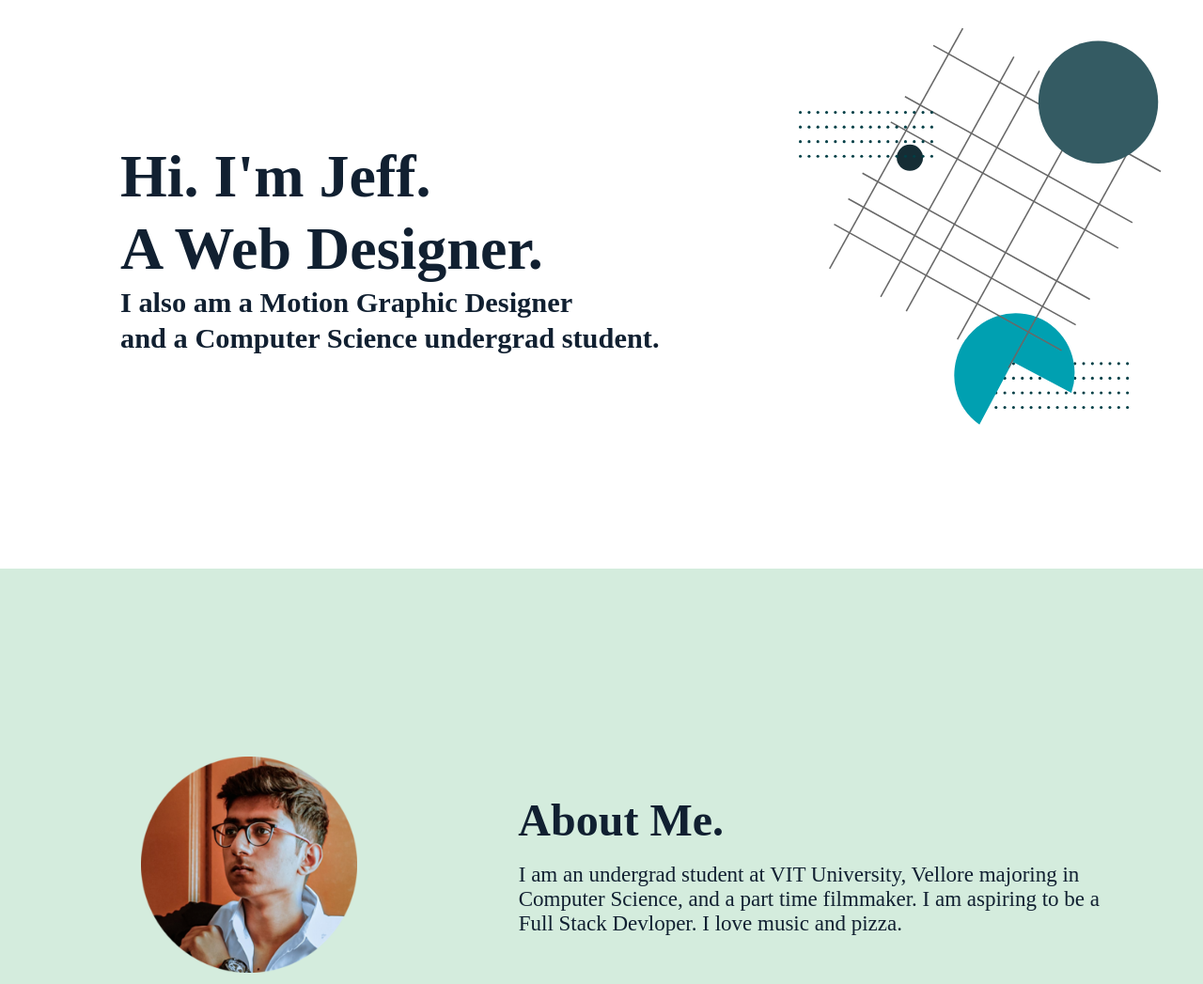
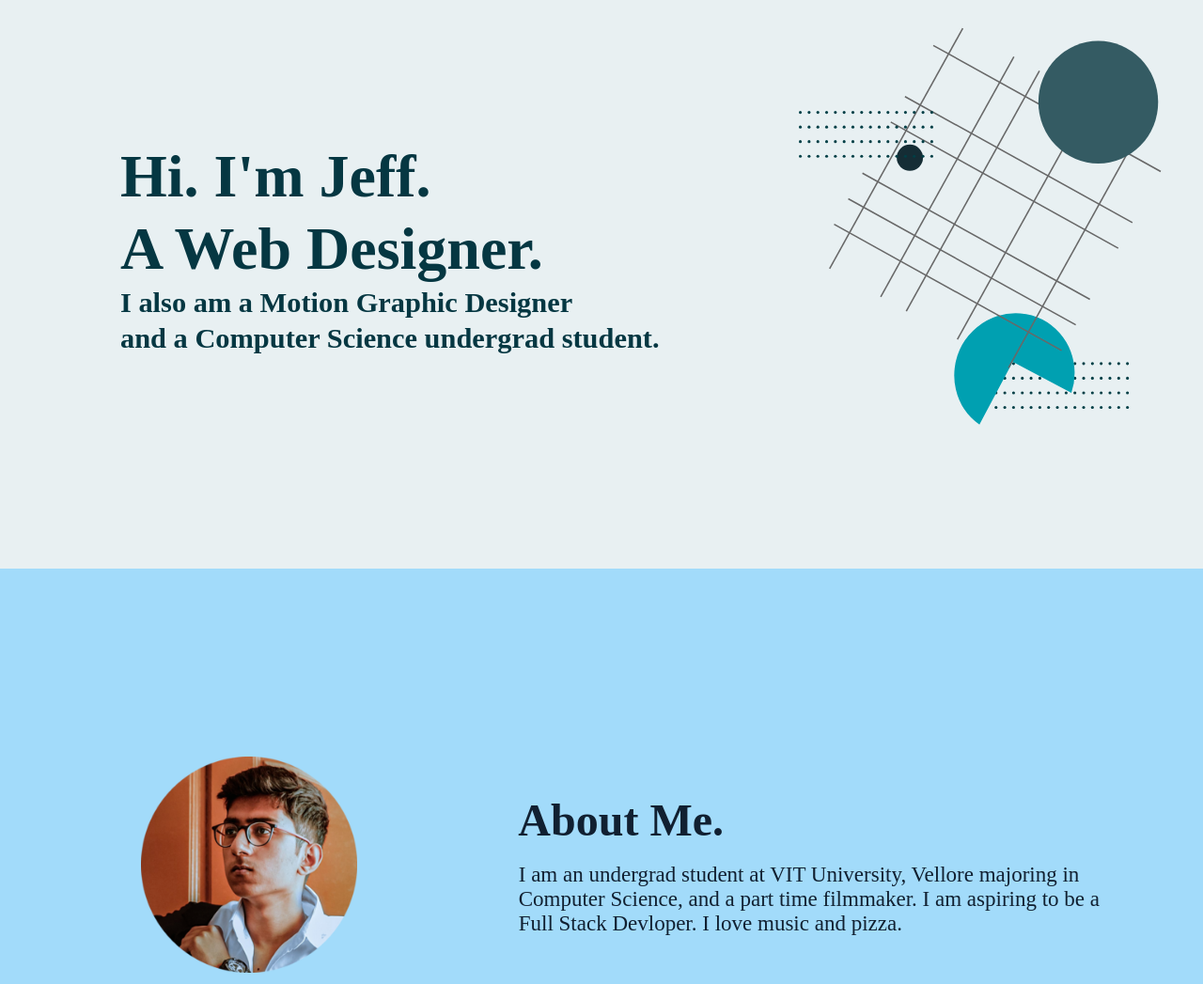
Before and after one commit to jeffeasow/Profile-Webpage, a plain HTML site: page index.html in a window 1280 px wide. Shown: the part 45-1092 px from the top of the page at 94% size. Drawn offline with Linux system fonts and the light colour scheme; files that its build step writes are made by us from their sources; files whose address does not match are found by name.

Commit message:
Update styles.css

```diff
--- a/styles.css
+++ b/styles.css
@@ -1,5 +1,5 @@
 .main-heading {
-  color: #112031;
+  color: #053742;
   margin-top: 0;
   position: absolute;
   left: 8rem;
@@ -9,16 +9,15 @@
 }
 
 .main-suba {
-  color: #112031;
+  color: #053742;
   position: absolute;
   left: 8rem;
   top: 230px;
   font-size: 400%;
-
 }
 
 .main-subb {
-  color: #112031;
+  color: #053742;
   position: absolute;
   left: 8rem;
   top: 320px;
@@ -26,7 +25,7 @@
 
 }
 .main-subc {
-  color: #112031;
+  color: #053742;
   position: absolute;
   left: 8rem;
   top: 358px;
@@ -39,7 +38,7 @@ body {
 }
 
 .top-container {
-  background-color: white;
+  background-color: #E8F0F2;
   width: 100%;
   height: 650px;
   position: relative;
@@ -61,7 +60,7 @@ body {
 }
 
 .middle-container {
-  background-color: #D4ECDD;
+  background-color: #A2DBFA;
   position: relative;
   width: 100%;
   height: 650px;
@@ -85,7 +84,7 @@ body {
 }
 
 .middle-two{
-  color: white;
+  color: #E8F0F2;
   position: relative;
   width: 100%;
   height: 900px;}
@@ -134,6 +133,7 @@ table{
 .bottom-container{
   text-align: center;
   height: 80px;
+  background-color: #053742;
 }
 
 .media-href{
@@ -148,3 +148,8 @@ table{
   padding-top: 7px;
   padding-right: 7px;
 }
+
+.copyright{
+  padding-top: 20px;
+  color: #E8F0F2;
+}
```
